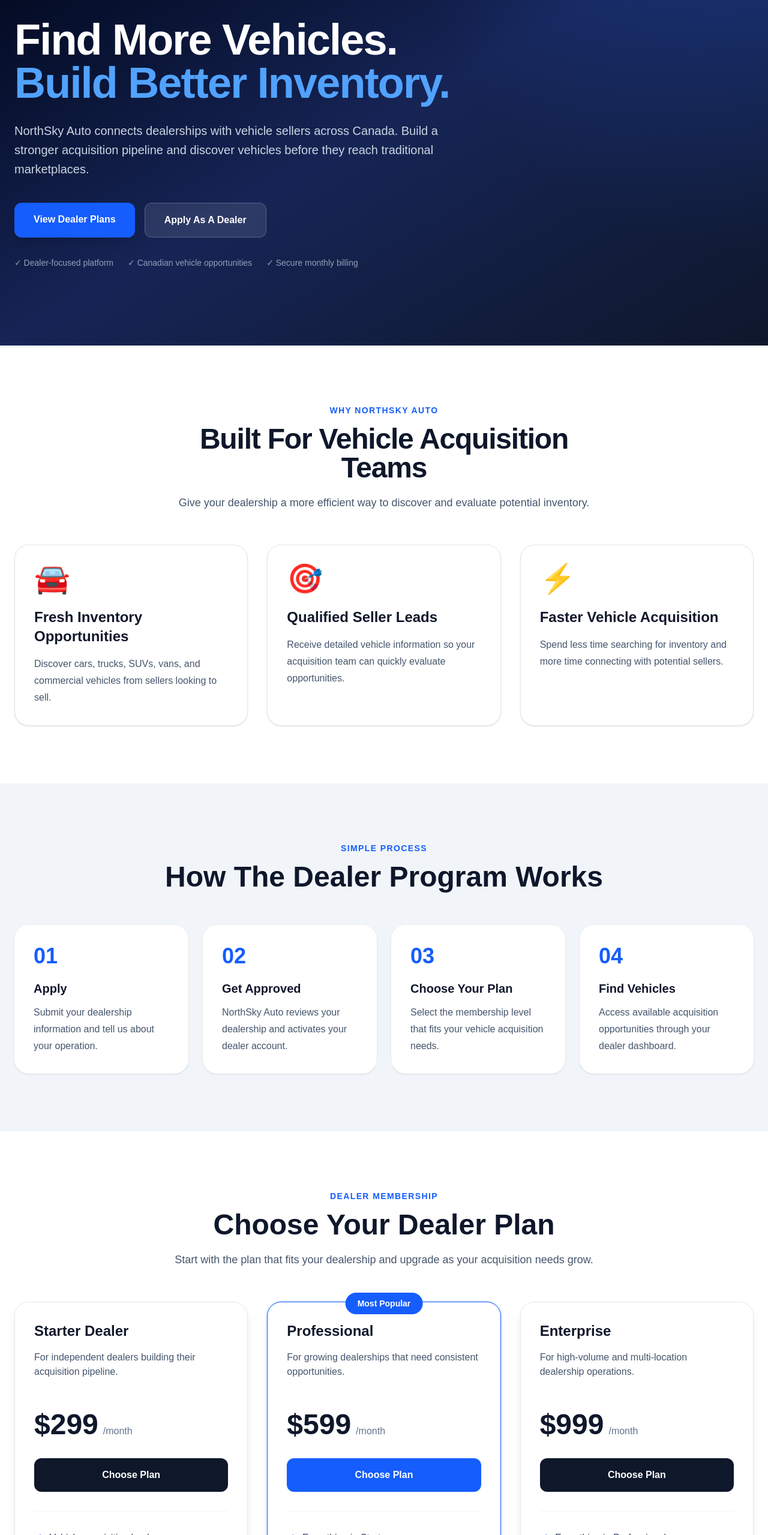
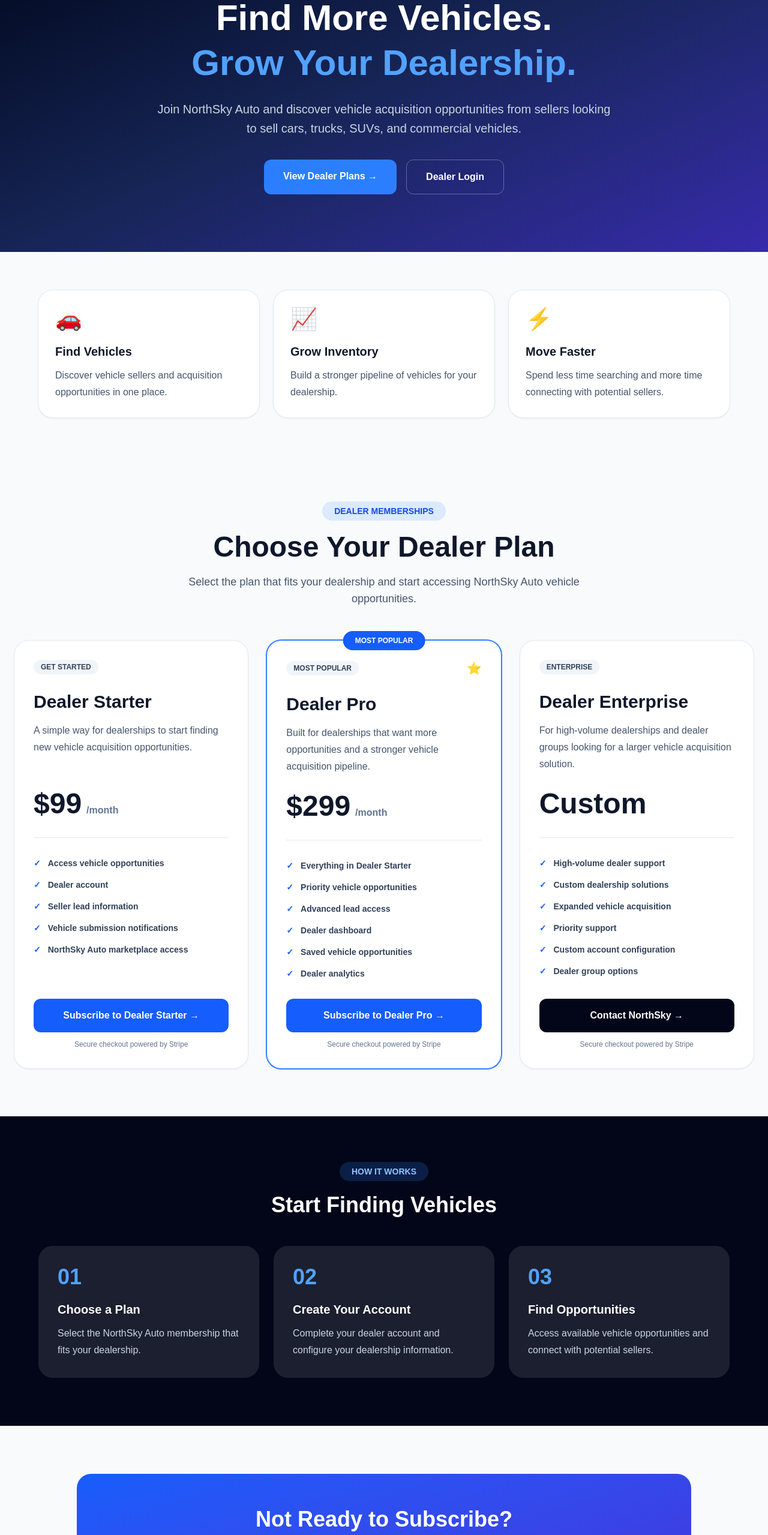
Before and after one commit to Goldylox752/NorthSky-Auto, a Next.js app: page /buyers in a window 1280 px wide. Shown: the part 241-2800 px from the top of the page at 60% size. Built offline with nearby package versions, Linux system fonts and the light colour scheme.

Commit message:
Update page.jsx

```diff
--- a/app/buyers/page.jsx
+++ b/app/buyers/page.jsx
@@ -1,303 +1,348 @@
 import Link from "next/link";
+
 export const metadata = {
-  title: "Dealer Network | NorthSky Auto",
+  title: "Dealer Plans | NorthSky Auto",
   description:
-    "Join NorthSky Auto and connect with qualified vehicle sellers and acquisition opportunities across Canada.",
+    "Choose a NorthSky Auto dealer plan and get access to vehicle acquisition opportunities from sellers across Canada.",
 };
-const benefits = [
-  {
-    icon: "🚘",
-    title: "Fresh Inventory Opportunities",
-    description:
-      "Discover cars, trucks, SUVs, vans, and commercial vehicles from sellers looking to sell.",
-  },
-  {
-    icon: "🎯",
-    title: "Qualified Seller Leads",
-    description:
-      "Receive detailed vehicle information so your acquisition team can quickly evaluate opportunities.",
-  },
-  {
-    icon: "⚡",
-    title: "Faster Vehicle Acquisition",
-    description:
-      "Spend less time searching for inventory and more time connecting with potential sellers.",
-  },
-];
-const steps = [
-  {
-    number: "01",
-    title: "Apply",
-    description:
-      "Submit your dealership information and tell us about your operation.",
-  },
-  {
-    number: "02",
-    title: "Get Approved",
-    description:
-      "NorthSky Auto reviews your dealership and activates your dealer account.",
-  },
-  {
-    number: "03",
-    title: "Choose Your Plan",
-    description:
-      "Select the membership level that fits your vehicle acquisition needs.",
-  },
-  {
-    number: "04",
-    title: "Find Vehicles",
-    description:
-      "Access available acquisition opportunities through your dealer dashboard.",
-  },
-];
+
 const plans = [
   {
-    name: "Starter Dealer",
-    price: "$299",
-    description: "For independent dealers building their acquisition pipeline.",
+    name: "Dealer Starter",
+    price: "$99",
+    period: "/month",
+    description:
+      "A simple way for dealerships to start finding new vehicle acquisition opportunities.",
+    productId: "prod_V3GcC4jUgJBx4D",
+    badge: "GET STARTED",
     features: [
-      "Vehicle acquisition leads",
-      "Dealer dashboard",
-      "Basic vehicle filters",
-      "Lead notifications",
+      "Access vehicle opportunities",
+      "Dealer account",
+      "Seller lead information",
+      "Vehicle submission notifications",
+      "NorthSky Auto marketplace access",
     ],
   },
   {
-    name: "Professional",
-    price: "$599",
-    description: "For growing dealerships that need consistent opportunities.",
+    name: "Dealer Pro",
+    price: "$299",
+    period: "/month",
+    description:
+      "Built for dealerships that want more opportunities and a stronger vehicle acquisition pipeline.",
+    productId: "prod_V3GdnfhA4TkBDi",
+    badge: "MOST POPULAR",
+    popular: true,
     features: [
-      "Everything in Starter",
-      "Priority lead access",
-      "Advanced filters",
-      "Saved searches",
-      "Lead analytics",
+      "Everything in Dealer Starter",
+      "Priority vehicle opportunities",
+      "Advanced lead access",
+      "Dealer dashboard",
+      "Saved vehicle opportunities",
+      "Dealer analytics",
     ],
-    popular: true,
   },
   {
-    name: "Enterprise",
-    price: "$999",
-    description: "For high-volume and multi-location dealership operations.",
+    name: "Dealer Enterprise",
+    price: "Custom",
+    period: "",
+    description:
+      "For high-volume dealerships and dealer groups looking for a larger vehicle acquisition solution.",
+    productId: "prod_V3Gegp9fCuEEkN",
+    badge: "ENTERPRISE",
     features: [
-      "Everything in Professional",
-      "Unlimited team members",
-      "Advanced reporting",
-      "Multi-location support",
-      "Dedicated support",
+      "High-volume dealer support",
+      "Custom dealership solutions",
+      "Expanded vehicle acquisition",
+      "Priority support",
+      "Custom account configuration",
+      "Dealer group options",
     ],
   },
 ];
+
 export default function BuyersPage() {
   return (
-    <main className="min-h-screen bg-white">
-      {/* Hero */}
-      <section className="relative overflow-hidden bg-gradient-to-br from-slate-950 via-blue-950 to-slate-900 text-white">
-        <div className="absolute inset-0 bg-[radial-gradient(circle_at_top_right,rgba(37,99,235,0.25),transparent_40%)]" />
-        <div className="relative mx-auto max-w-7xl px-6 py-24 lg:py-32">
-          <div className="max-w-4xl">
-            <span className="inline-flex rounded-full border border-blue-400/30 bg-blue-500/10 px-5 py-2 text-sm font-semibold text-blue-300">
-              NorthSky Auto Dealer Network
+    <main className="min-h-screen bg-slate-50 text-slate-900">
+      {/* HERO */}
+      <section className="bg-gradient-to-br from-slate-950 via-blue-950 to-indigo-800 px-6 py-24 text-white">
+        <div className="mx-auto max-w-6xl text-center">
+          <span className="inline-flex rounded-full bg-blue-500/20 px-5 py-2 text-sm font-black text-blue-300">
+            NORTHSKY AUTO DEALER NETWORK
           </span>
-            <h1 className="mt-8 text-5xl font-extrabold tracking-tight md:text-6xl lg:text-7xl">
+
+          <h1 className="mx-auto mt-7 max-w-4xl text-5xl font-black leading-tight md:text-6xl">
             Find More Vehicles.
             <span className="block text-blue-400">
-                Build Better Inventory.
+              Grow Your Dealership.
             </span>
           </h1>
-            <p className="mt-7 max-w-3xl text-lg leading-8 text-slate-300 md:text-xl">
-              NorthSky Auto connects dealerships with vehicle sellers across
-              Canada. Build a stronger acquisition pipeline and discover
-              vehicles before they reach traditional marketplaces.
+
+          <p className="mx-auto mt-6 max-w-3xl text-lg leading-8 text-slate-300 md:text-xl">
+            Join NorthSky Auto and discover vehicle acquisition opportunities
+            from sellers looking to sell cars, trucks, SUVs, and commercial
+            vehicles.
           </p>
-            <div className="mt-10 flex flex-col gap-4 sm:flex-row">
+
+          <div className="mt-9 flex flex-wrap justify-center gap-4">
+            <a
+              href="#plans"
+              className="rounded-xl bg-blue-500 px-8 py-4 font-black text-white transition hover:bg-blue-600"
+            >
+              View Dealer Plans →
+            </a>
+
             <Link
-                href="/pricing"
-                className="rounded-xl bg-blue-600 px-8 py-4 text-center font-bold text-white shadow-lg transition hover:bg-blue-500"
+              href="/dealer"
+              className="rounded-xl border border-white/30 px-8 py-4 font-black text-white transition hover:bg-white/10"
             >
-                View Dealer Plans
+              Dealer Login
             </Link>
-              <Link
-                href="/dealer-application"
-                className="rounded-xl border border-white/20 bg-white/10 px-8 py-4 text-center font-bold text-white backdrop-blur transition hover:bg-white/20"
-              >
-                Apply As A Dealer
-              </Link>
-            </div>
-            <div className="mt-8 flex flex-wrap gap-x-6 gap-y-3 text-sm text-slate-400">
-              <span>✓ Dealer-focused platform</span>
-              <span>✓ Canadian vehicle opportunities</span>
-              <span>✓ Secure monthly billing</span>
-            </div>
           </div>
         </div>
       </section>
-      {/* Benefits */}
-      <section className="px-6 py-20 lg:py-24">
-        <div className="mx-auto max-w-7xl">
-          <div className="mx-auto max-w-3xl text-center">
-            <span className="text-sm font-bold uppercase tracking-widest text-blue-600">
-              Why NorthSky Auto
-            </span>
-            <h2 className="mt-3 text-4xl font-bold tracking-tight text-slate-900 md:text-5xl">
-              Built For Vehicle Acquisition Teams
+
+      {/* VALUE PROPOSITION */}
+      <section className="px-6 py-16">
+        <div className="mx-auto grid max-w-6xl gap-6 md:grid-cols-3">
+          <div className="rounded-3xl bg-white p-7 shadow-sm ring-1 ring-slate-200">
+            <div className="text-4xl">🚗</div>
+            <h2 className="mt-5 text-xl font-black">
+              Find Vehicles
             </h2>
-            <p className="mt-5 text-lg text-slate-600">
-              Give your dealership a more efficient way to discover and
-              evaluate potential inventory.
+            <p className="mt-3 leading-7 text-slate-600">
+              Discover vehicle sellers and acquisition opportunities in one
+              place.
             </p>
           </div>
-          <div className="mt-14 grid gap-8 md:grid-cols-3">
-            {benefits.map((benefit) => (
+
+          <div className="rounded-3xl bg-white p-7 shadow-sm ring-1 ring-slate-200">
+            <div className="text-4xl">📈</div>
+            <h2 className="mt-5 text-xl font-black">
+              Grow Inventory
+            </h2>
+            <p className="mt-3 leading-7 text-slate-600">
+              Build a stronger pipeline of vehicles for your dealership.
+            </p>
+          </div>
+
+          <div className="rounded-3xl bg-white p-7 shadow-sm ring-1 ring-slate-200">
+            <div className="text-4xl">⚡</div>
+            <h2 className="mt-5 text-xl font-black">
+              Move Faster
+            </h2>
+            <p className="mt-3 leading-7 text-slate-600">
+              Spend less time searching and more time connecting with
+              potential sellers.
+            </p>
+          </div>
+        </div>
+      </section>
+
+      {/* PLANS */}
+      <section id="plans" className="px-6 py-20">
+        <div className="mx-auto max-w-7xl">
+          <div className="text-center">
+            <span className="rounded-full bg-blue-100 px-5 py-2 text-sm font-black text-blue-700">
+              DEALER MEMBERSHIPS
+            </span>
+
+            <h2 className="mt-6 text-4xl font-black md:text-5xl">
+              Choose Your Dealer Plan
+            </h2>
+
+            <p className="mx-auto mt-5 max-w-2xl text-lg text-slate-600">
+              Select the plan that fits your dealership and start accessing
+              NorthSky Auto vehicle opportunities.
+            </p>
+          </div>
+
+          <div className="mt-14 grid gap-8 lg:grid-cols-3">
+            {plans.map((plan) => (
               <div
-                key={benefit.title}
-                className="rounded-3xl border border-slate-200 bg-white p-8 shadow-sm transition hover:-translate-y-1 hover:shadow-lg"
+                key={plan.productId}
+                className={`relative flex flex-col rounded-3xl bg-white p-8 shadow-sm ring-1 transition hover:-translate-y-1 hover:shadow-xl ${
+                  plan.popular
+                    ? "ring-2 ring-blue-500"
+                    : "ring-slate-200"
+                }`}
               >
-                <div className="text-5xl">{benefit.icon}</div>
-                <h3 className="mt-6 text-2xl font-bold text-slate-900">
-                  {benefit.title}
+                {plan.popular && (
+                  <div className="absolute -top-4 left-1/2 -translate-x-1/2 rounded-full bg-blue-600 px-5 py-2 text-xs font-black text-white">
+                    MOST POPULAR
+                  </div>
+                )}
+
+                <div className="flex items-center justify-between gap-4">
+                  <span className="rounded-full bg-slate-100 px-3 py-1 text-xs font-black text-slate-700">
+                    {plan.badge}
+                  </span>
+
+                  {plan.popular && (
+                    <span className="text-xl">⭐</span>
+                  )}
+                </div>
+
+                <h3 className="mt-7 text-3xl font-black">
+                  {plan.name}
                 </h3>
-                <p className="mt-4 leading-7 text-slate-600">
-                  {benefit.description}
+
+                <p className="mt-4 min-h-[84px] leading-7 text-slate-600">
+                  {plan.description}
                 </p>
+
+                <div className="mt-7">
+                  <span className="text-5xl font-black">
+                    {plan.price}
+                  </span>
+
+                  {plan.period && (
+                    <span className="ml-2 font-semibold text-slate-500">
+                      {plan.period}
+                    </span>
+                  )}
+                </div>
+
+                <div className="my-8 h-px bg-slate-200" />
+
+                <ul className="space-y-4">
+                  {plan.features.map((feature) => (
+                    <li
+                      key={feature}
+                      className="flex gap-3 text-sm font-semibold text-slate-700"
+                    >
+                      <span className="font-black text-blue-600">
+                        ✓
+                      </span>
+
+                      <span>{feature}</span>
+                    </li>
+                  ))}
+                </ul>
+
+                <div className="mt-auto pt-8">
+                  {plan.name === "Dealer Enterprise" ? (
+                    <Link
+                      href="/sell"
+                      className="flex w-full justify-center rounded-xl bg-slate-950 px-6 py-4 font-black text-white transition hover:bg-slate-800"
+                    >
+                      Contact NorthSky →
+                    </Link>
+                  ) : (
+                    <form action="/api/payments/checkout" method="POST">
+                      <input
+                        type="hidden"
+                        name="productId"
+                        value={plan.productId}
+                      />
+
+                      <button
+                        type="submit"
+                        className="w-full rounded-xl bg-blue-600 px-6 py-4 font-black text-white transition hover:bg-blue-700"
+                      >
+                        Subscribe to {plan.name} →
+                      </button>
+                    </form>
+                  )}
+
+                  <p className="mt-3 text-center text-xs text-slate-500">
+                    Secure checkout powered by Stripe
+                  </p>
+                </div>
               </div>
             ))}
           </div>
         </div>
       </section>
-      {/* How It Works */}
-      <section className="bg-slate-100 px-6 py-20 lg:py-24">
-        <div className="mx-auto max-w-7xl">
+
+      {/* HOW IT WORKS */}
+      <section className="bg-slate-950 px-6 py-20 text-white">
+        <div className="mx-auto max-w-6xl">
           <div className="text-center">
-            <span className="text-sm font-bold uppercase tracking-widest text-blue-600">
-              Simple Process
+            <span className="rounded-full bg-blue-500/20 px-5 py-2 text-sm font-black text-blue-300">
+              HOW IT WORKS
             </span>
-            <h2 className="mt-3 text-4xl font-bold text-slate-900 md:text-5xl">
-              How The Dealer Program Works
+
+            <h2 className="mt-6 text-4xl font-black">
+              Start Finding Vehicles
             </h2>
           </div>
-          <div className="mt-14 grid gap-6 md:grid-cols-2 lg:grid-cols-4">
-            {steps.map((step) => (
-              <div
-                key={step.number}
-                className="rounded-3xl bg-white p-8 shadow-sm"
-              >
-                <div className="text-4xl font-extrabold text-blue-600">
-                  {step.number}
+
+          <div className="mt-12 grid gap-6 md:grid-cols-3">
+            <div className="rounded-3xl bg-white/10 p-8">
+              <div className="text-4xl font-black text-blue-400">
+                01
               </div>
-                <h3 className="mt-5 text-xl font-bold text-slate-900">
-                  {step.title}
+
+              <h3 className="mt-5 text-xl font-black">
+                Choose a Plan
               </h3>
-                <p className="mt-3 leading-7 text-slate-600">
-                  {step.description}
+
+              <p className="mt-3 leading-7 text-slate-300">
+                Select the NorthSky Auto membership that fits your
+                dealership.
               </p>
             </div>
-            ))}
+
+            <div className="rounded-3xl bg-white/10 p-8">
+              <div className="text-4xl font-black text-blue-400">
+                02
+              </div>
+
+              <h3 className="mt-5 text-xl font-black">
+                Create Your Account
+              </h3>
+
+              <p className="mt-3 leading-7 text-slate-300">
+                Complete your dealer account and configure your dealership
+                information.
+              </p>
+            </div>
+
+            <div className="rounded-3xl bg-white/10 p-8">
+              <div className="text-4xl font-black text-blue-400">
+                03
+              </div>
+
+              <h3 className="mt-5 text-xl font-black">
+                Find Opportunities
+              </h3>
+
+              <p className="mt-3 leading-7 text-slate-300">
+                Access available vehicle opportunities and connect with
+                potential sellers.
+              </p>
+            </div>
           </div>
         </div>
       </section>
-      {/* Pricing Preview */}
-      <section className="px-6 py-20 lg:py-24">
-        <div className="mx-auto max-w-7xl">
-          <div className="mx-auto max-w-3xl text-center">
-            <span className="text-sm font-bold uppercase tracking-widest text-blue-600">
-              Dealer Membership
-            </span>
-            <h2 className="mt-3 text-4xl font-bold text-slate-900 md:text-5xl">
-              Choose Your Dealer Plan
+
+      {/* APPLICATION CTA */}
+      <section className="px-6 py-20">
+        <div className="mx-auto max-w-5xl rounded-3xl bg-gradient-to-br from-blue-600 to-indigo-700 p-10 text-center text-white md:p-14">
+          <h2 className="text-4xl font-black">
+            Not Ready to Subscribe?
           </h2>
-            <p className="mt-5 text-lg text-slate-600">
-              Start with the plan that fits your dealership and upgrade as
-              your acquisition needs grow.
+
+          <p className="mx-auto mt-5 max-w-2xl text-lg text-blue-100">
+            You can submit your dealership information first and learn more
+            about becoming part of the NorthSky Auto dealer network.
           </p>
-          </div>
-          <div className="mt-14 grid gap-8 lg:grid-cols-3">
-            {plans.map((plan) => (
-              <div
-                key={plan.name}
-                className={`relative flex flex-col rounded-3xl border bg-white p-8 shadow-lg ${
-                  plan.popular
-                    ? "border-blue-600 ring-2 ring-blue-100"
-                    : "border-slate-200"
-                }`}
+
+          <Link
+            href="/sell"
+            className="mt-8 inline-flex rounded-xl bg-white px-8 py-4 font-black text-blue-600 transition hover:bg-blue-50"
           >
-                {plan.popular && (
-                  <div className="absolute -top-4 left-1/2 -translate-x-1/2 rounded-full bg-blue-600 px-5 py-2 text-sm font-bold text-white">
-                    Most Popular
-                  </div>
-                )}
-                <h3 className="text-2xl font-bold text-slate-900">
-                  {plan.name}
-                </h3>
-                <p className="mt-4 min-h-[72px] text-slate-600">
-                  {plan.description}
-                </p>
-                <div className="mt-7">
-                  <span className="text-5xl font-extrabold text-slate-900">
-                    {plan.price}
-                  </span>
-                  <span className="ml-2 text-slate-500">
-                    /month
-                  </span>
-                </div>
-                <Link
-                  href="/pricing"
-                  className={`mt-8 rounded-xl py-4 text-center font-bold transition ${
-                    plan.popular
-                      ? "bg-blue-600 text-white hover:bg-blue-700"
-                      : "bg-slate-900 text-white hover:bg-slate-800"
-                  }`}
-                >
-                  Choose Plan
-                </Link>
-                <ul className="mt-8 space-y-4 border-t border-slate-100 pt-8">
-                  {plan.features.map((feature) => (
-                    <li
-                      key={feature}
-                      className="flex gap-3 text-slate-700"
-                    >
-                      <span className="font-bold text-blue-600">✓</span>
-                      <span>{feature}</span>
-                    </li>
-                  ))}
-                </ul>
-              </div>
-            ))}
-          </div>
-          <div className="mt-10 text-center">
-            <Link
-              href="/pricing"
-              className="font-semibold text-blue-600 hover:text-blue-700"
-            >
-              View full dealer pricing →
+            Apply as a Dealer →
           </Link>
         </div>
-        </div>
       </section>
-      {/* Dealer Application CTA */}
-      <section className="bg-slate-950 px-6 py-20 text-center text-white lg:py-24">
-        <div className="mx-auto max-w-4xl">
-          <h2 className="text-4xl font-bold md:text-5xl">
-            Ready To Grow Your Inventory?
-          </h2>
-          <p className="mx-auto mt-6 max-w-2xl text-lg leading-8 text-slate-300">
-            Join the NorthSky Auto dealer network and build a better vehicle
-            acquisition pipeline.
-          </p>
-          <div className="mt-10 flex flex-col justify-center gap-4 sm:flex-row">
-            <Link
-              href="/pricing"
-              className="rounded-xl bg-blue-600 px-8 py-4 font-bold text-white transition hover:bg-blue-500"
-            >
-              Get Started
-            </Link>
-            <Link
-              href="/dealer-application"
-              className="rounded-xl border border-slate-700 bg-slate-900 px-8 py-4 font-bold text-white transition hover:bg-slate-800"
-            >
-              Apply As A Dealer
-            </Link>
-          </div>
+
+      {/* DISCLOSURE */}
+      <section className="border-t bg-white px-6 py-8">
+        <div className="mx-auto max-w-4xl text-center text-sm leading-6 text-slate-500">
+          NorthSky Auto dealer memberships are subject to the applicable
+          membership terms and account requirements. Subscription payments are
+          securely processed through Stripe.
         </div>
       </section>
     </main>
```
Lines whose indentation alone changed are shown as unchanged.
